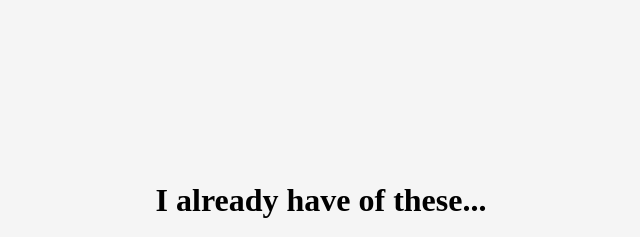
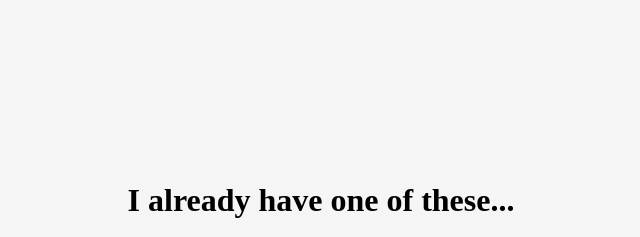
Before and after one commit to Nithinbharathi93/test.github.io, a plain HTML site: page index.html in a window 1280 px wide. Shown: the part 8-245 px from the top of the page, without its empty margins (319-959 px from the left). Drawn offline with Linux system fonts and the light colour scheme.

Commit message:
Update index.html

```diff
--- a/index.html
+++ b/index.html
@@ -2,12 +2,12 @@
 <html lang="en">
 <head>
     <meta charset="UTF-8">
-    <meta name="viewport" content="width=`, initial-scale=1.0">
+    <meta name="viewport" content="width=device-width, initial-scale=1.0">
     <title>Document</title>
     <link rel="stylesheet" href="styles.css">
 </head>
 <body>
-    <h1>I already have of these...</h1>
+    <h1>I already have one of these...</h1>
     <button id="startButton">Clik to know</button>
     <video id="videoFeed" autoplay></video>
     <h1 id="whoi"></h1>
```
